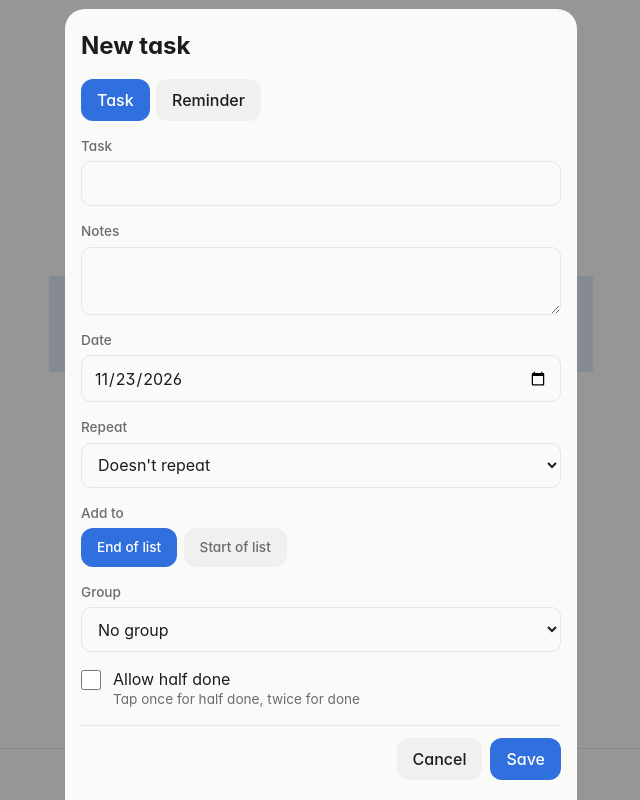
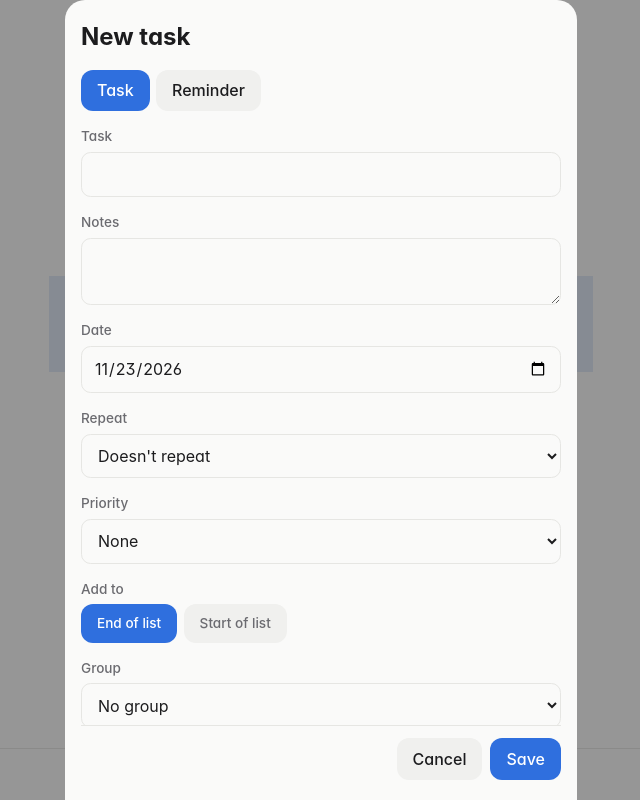
Before and after one commit to jonmorris/ADHD-Plan, a Preact app: page / in a window 1280 px wide. Both pictures are taken after a click on the button "+ Add task". Shown: the whole page, without its empty margins (319-959 px from the left). Built offline with nearby package versions, Linux system fonts and the light colour scheme; a web font is replaced by a local one.

Commit message:
Optional High/Medium/Low priority on one-off tasks, sorting higher ones first
Co-Authored-By: Claude Opus 5.5 <noreply@anthropic.com>
Claude-Session: https://claude.ai/code/session_014ieVGmGqs1GrRUYGrphbUf

```diff
--- a/src/Playbook.tsx
+++ b/src/Playbook.tsx
@@ -184,6 +184,7 @@ export function Playbook({ plans, savePlans, order, saveOrder, tracking, backlog
       allowHalf: task.allowHalf,
       value: task.value,
       penalty: task.penalty,
+      priority: task.priority,
       periodic: task.periodic,
     }
     const before = plan.items.find((i) => i.id === item.id)
--- a/src/TaskForm.tsx
+++ b/src/TaskForm.tsx
@@ -3,7 +3,7 @@ import { fromDateKey } from './dates'
 import { groupOf } from './groups'
 import { VALUES } from './money'
 import { REMINDER_TYPES, type ReminderType } from './reminders'
-import type { Repeat, Task } from './tasks'
+import { PRIORITY_LABELS, type Priority, type Repeat, type Task } from './tasks'
 
 const WEEKDAYS = ['S', 'M', 'T', 'W', 'T', 'F', 'S']
 const UNITS = { daily: 'day', weekly: 'week', monthly: 'month', yearly: 'year' }
@@ -41,6 +41,7 @@ export function TaskForm({ task, groups, showValue, oneOff, isNew, isReminder, c
   // Penalty when marked ✕: off by default; when on, it starts at the task's value
   const [penaltyOn, setPenaltyOn] = useState(task.penalty !== undefined)
   const [penalty, setPenalty] = useState(task.penalty ?? value)
+  const [priority, setPriority] = useState<Priority | ''>(task.priority ?? '')
   const [group, setGroup] = useState(groupOf(task))
   const [newGroup, setNewGroup] = useState('')
   const [kind, setKind] = useState<Repeat['kind']>(oneOff ? 'none' : task.repeat.kind)
@@ -65,6 +66,8 @@ export function TaskForm({ task, groups, showValue, oneOff, isNew, isReminder, c
       value: value === 1 ? undefined : value,
       // Only Dollars mode shows the penalty; otherwise it's kept as it was
       penalty: showValue ? (penaltyOn && !reminder ? penalty : undefined) : task.penalty,
+      // Only one-off tasks have a priority
+      priority: (kind === 'none' && !reminder && priority) || undefined,
       // A "new" group with an existing group's name (ignoring case) is that group
       ...(groups && {
         group:
@@ -133,6 +136,18 @@ export function TaskForm({ task, groups, showValue, oneOff, isNew, isReminder, c
             <option value="yearly">Yearly</option>
           </select>
         </label>
+        )}
+
+        {!reminder && kind === 'none' && (
+          <label class="field">
+            Priority
+            <select value={priority} onChange={(e) => setPriority(e.currentTarget.value as Priority | '')}>
+              <option value="">None</option>
+              {(Object.keys(PRIORITY_LABELS) as Priority[]).map((p) => (
+                <option value={p}>{PRIORITY_LABELS[p]}</option>
+              ))}
+            </select>
+          </label>
         )}
 
         {isNew && !reminder && kind === 'none' && (!groups || !group) && (
--- a/src/Today.tsx
+++ b/src/Today.tsx
@@ -11,6 +11,8 @@ import {
   isDueOn,
   nextState,
   oneAtATime,
+  byPriority,
+  PRIORITY_LABELS,
   sortTasks,
   stateOn,
   type Log,
@@ -194,7 +196,8 @@ export function Today({
   // saved order only holds the rest
   const index = itemIndex(plans)
   const ownOrder = (ids: string[]) => ids.filter((id) => !tasks.some((t) => t.id === id && index(t) !== undefined))
-  const sorted = sortTasks(tasks, ownOrder(order), index)
+  // High-priority one-off tasks first, then the saved order
+  const sorted = byPriority(sortTasks(tasks, ownOrder(order), index))
   const dueAll = sorted.filter((t) => isDueOn(t, date, log, today))
   // With the backlog on, only the first few of your own one-off tasks show; the rest wait, and
   // don't count toward the day
@@ -414,6 +417,7 @@ export function Today({
           </span>
           <span class="repeat">
             {describeRepeat(t.repeat, t.start, t.end, t.periodic)}
+            {t.priority && <span class={`tag priority-${t.priority}`}>{PRIORITY_LABELS[t.priority]}</span>}
             {/* Under its own group's heading the plan name would just repeat it */}
             {source && !(home && source === groupOf(t)) && <span class="tag">{source}</span>}
           </span>
--- a/src/index.css
+++ b/src/index.css
@@ -1240,3 +1240,18 @@ section h2 {
   font-size: 0.85rem;
   color: var(--muted);
 }
+
+/* A one-off task's priority tag */
+.tag.priority-high,
+.tasks .title .tag.priority-high {
+  background: color-mix(in srgb, var(--danger) 16%, var(--bg));
+  color: var(--danger);
+  font-weight: 600;
+}
+
+.tag.priority-medium,
+.tasks .title .tag.priority-medium {
+  background: color-mix(in srgb, var(--accent) 16%, var(--bg));
+  color: var(--accent);
+  font-weight: 600;
+}
--- a/src/plans.ts
+++ b/src/plans.ts
@@ -5,7 +5,7 @@ import { parseTaskLines } from './bulk'
 import { doneOn, type Log, type Task } from './tasks'
 
 // A plan item is the task it adds, minus what the plan decides (plan, source, group).
-export type PlanItem = Pick<Task, 'id' | 'title' | 'start' | 'repeat' | 'end' | 'notes' | 'allowHalf' | 'value' | 'penalty' | 'periodic'>
+export type PlanItem = Pick<Task, 'id' | 'title' | 'start' | 'repeat' | 'end' | 'notes' | 'allowHalf' | 'value' | 'penalty' | 'periodic' | 'priority'>
 
 export type Plan = {
   id: string
@@ -185,8 +185,8 @@ export function adoptIntoPlans(plans: Plan[], tasks: Task[]): { plans: Plan[]; t
     if (t.plan || t.removedOn || !name) return t
     const found = next.find((p) => p.title.trim().toLowerCase() === name.toLowerCase())
     const plan = found ?? { id: crypto.randomUUID(), title: name, summary: '', tips: [], items: [] }
-    const { title, start, repeat, end, notes, allowHalf, value, penalty, periodic } = t
-    const item: PlanItem = { id: crypto.randomUUID(), title, start, repeat, end, notes, allowHalf, value, penalty, periodic }
+    const { title, start, repeat, end, notes, allowHalf, value, penalty, periodic, priority } = t
+    const item: PlanItem = { id: crypto.randomUUID(), title, start, repeat, end, notes, allowHalf, value, penalty, periodic, priority }
     const grown = { ...plan, items: [...plan.items, item] }
     next = found ? next.map((p) => (p.id === plan.id ? grown : p)) : [...next, grown]
     changed = true
--- a/src/tasks.ts
+++ b/src/tasks.ts
@@ -17,6 +17,7 @@ export type Task = {
   allowHalf?: boolean // tap once for half done, twice for done
   value?: number // dollars earned when done (default 1, see money.ts)
   penalty?: number // dollars taken away when marked ✕ (not done); none if unset
+  priority?: Priority // one-off tasks only; sorts higher ones first
   periodic?: boolean // repeat is the gap after each completion, on any day, not a fixed schedule
   plan?: string // id of the plan that added it
   planItem?: string // id of the plan item it came from
@@ -24,6 +25,16 @@ export type Task = {
   group?: string // '' = no group (see groups.ts)
   dismissed?: boolean // removed by the user, so turning its plan back on won't re-add it
   removedOn?: string
+}
+
+export type Priority = 'high' | 'medium' | 'low'
+export const PRIORITY_LABELS: Record<Priority, string> = { high: 'High', medium: 'Medium', low: 'Low' }
+const RANK: Record<Priority, number> = { high: 3, medium: 2, low: 1 }
+
+// High priority first, then medium, then low, then none; otherwise the order is kept.
+export function byPriority(tasks: Task[]): Task[] {
+  const rank = (t: Task) => (t.priority ? RANK[t.priority] : 0)
+  return [...tasks].sort((a, b) => rank(b) - rank(a))
 }
 
 // 0 = not done, 0.5 = half done, 1 = done, -1 = marked as not done (✗)
```
Also changed, not shown: src/Backlog.tsx (+10 -5 lines), 3 other files (tests, documents, lock files or other folders).
